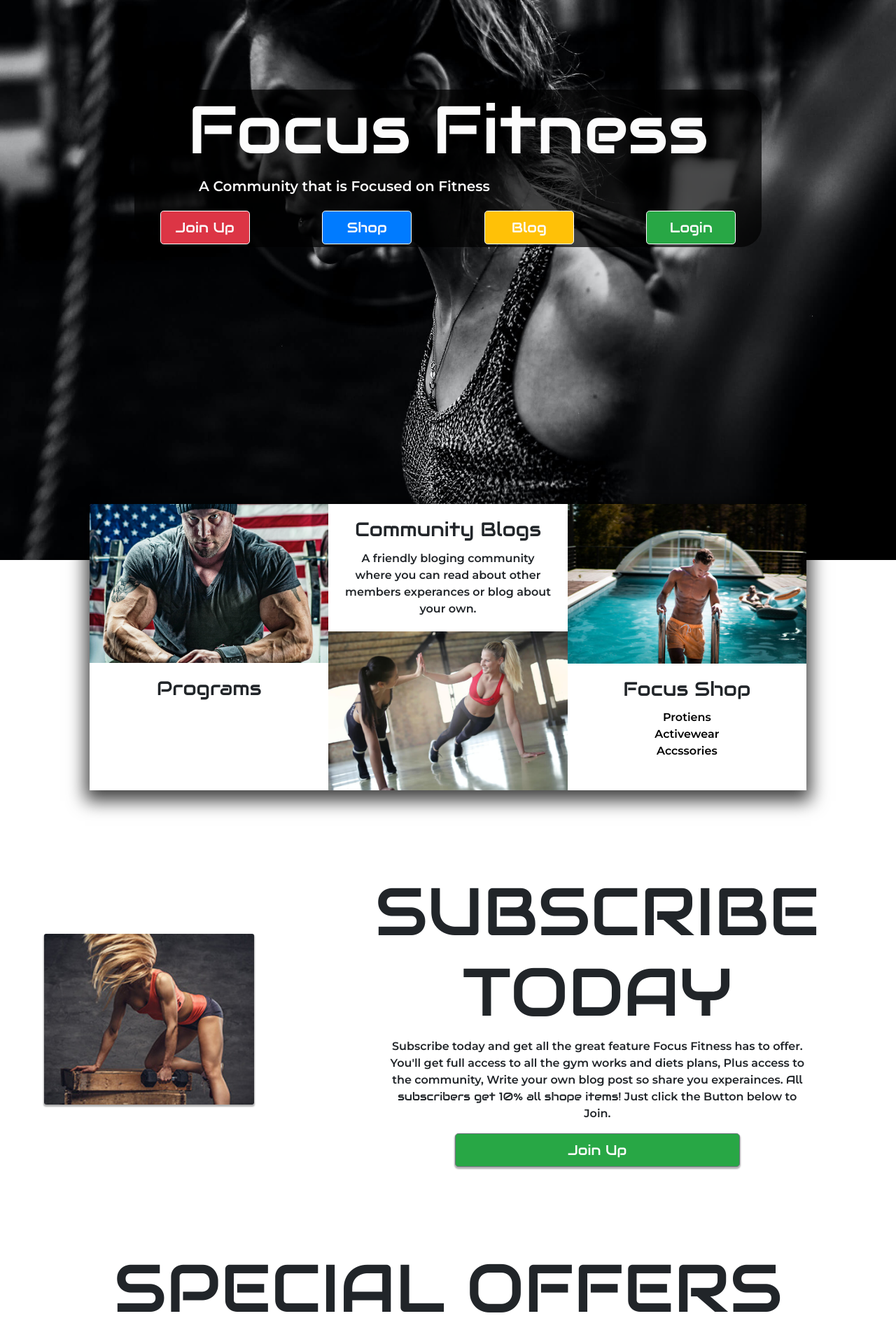
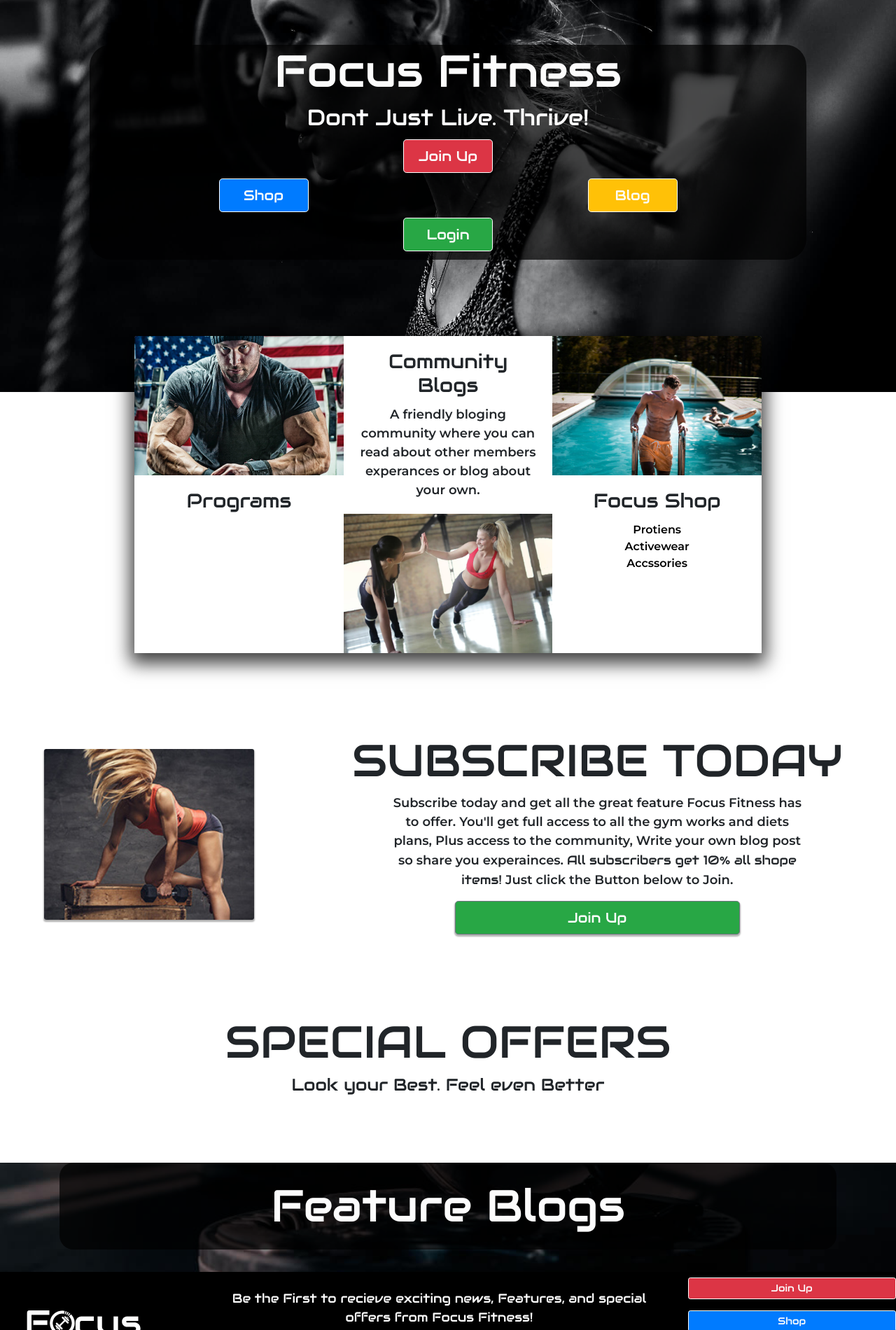
Before and after one commit to Clinton-Davis/focus_fitness, a Django app: page / in a window 1280 px wide. Shown: the part 128-2028 px from the top of the page at 70% size. Run offline with Django 3.2, Linux system fonts and the light colour scheme; data that the repository does not hold is empty; some libraries are stand-ins or nearby versions.

Commit message:
added fontsize to over all pages

```diff
--- a/static/css/style.css
+++ b/static/css/style.css
@@ -4,10 +4,12 @@ html {
   height: 100%;
   width: 100%;
   overflow-x: hidden;
+
 }
 
 body {
   margin-top: 8rem;
+
 }
 
 .crumbs {
@@ -18,6 +20,7 @@ p {
   font-family: "montserrat", sans-serif;
   font-weight: 400;
   max-width: 600px;
+  font-size: 1.125em;
 }
 
 ul {
@@ -305,7 +308,7 @@ nav {
 #section1-pic {
   position: relative;
   top: 0px;
-  height: 100vh;
+  height: 70vh;
   background: url(/static/images/hipcravo-index-unsplash.jpg) no-repeat center center scroll;
   -webkit-background-size: cover;
   -moz-background-size: cover;
@@ -317,11 +320,11 @@ nav {
 
 .container-hero {
   background-color: rgba(0, 0, 0, 0.7);
-  margin-top: 7rem;
+  margin-top: 3rem;
   margin-bottom: 8rem;
 
   height: fit-content;
-  width: 70%;
+  width: 90%;
   border-radius: 30px;
   -webkit-border-radius: 30px;
   -moz-border-radius: 30px;
@@ -329,12 +332,8 @@ nav {
   -o-border-radius: 30px;
 }
 
-#hero-heading {
-  font-size: 8vw;
-}
-
 .active-size {
-  font-size: 7.5vw;
+  font-size: 11.5vw;
 }
 
 .hero-btn {
@@ -378,7 +377,7 @@ nav {
 
 .feature-container {
   position: relative;
-  width: 80%;
+  width: 90%;
   margin-right: auto;
   margin-left: auto;
   margin-top: -5rem;
@@ -767,3 +766,51 @@ nav {
     background-position: left;
   }
 }
+
+
+
+@media (min-width: 576px) {
+  .active-size {
+    font-size: 10vw;
+  }
+}
+
+@media (max-width: 576px) {
+  .container {
+    padding-left: 1px;
+    padding-right: 1px;
+  }
+}
+
+@media (min-width: 768px) {
+  .active-size {
+    font-size: 7vw;
+  }
+
+  .feature-container {
+    width: 80%;
+  }
+
+  .container-hero {
+    width: 80%;
+
+  }
+}
+
+@media (min-width: 992px) {
+  .active-size {
+    font-size: 5vw;
+  }
+
+  .feature-container {
+    width: 70%;
+  }
+}
+
+@media (min-width: 1200px) {
+  .active-size {
+    font-size: 5vw;
+  }
+
+
+}
--- a/templates/home/index.html
+++ b/templates/home/index.html
@@ -9,28 +9,28 @@
         <div class="spaces-1"></div>
         <!--Hero Block-->
         <div class="container-hero mx-auto">
-            <h1 id="" class="active-size aw text-wht text-center">
+            <h1 class="active-size aw text-wht text-center">
                 Focus Fitness
             </h1>
-            <p class="lead text-wht text-center">
-                A Community that is Focused on Fitness
-            </p>
+            <h2 class="aw text-wht mx-auto text-center">
+                Dont Just Live. Thrive!
+            </h2>
             <div class="row d-flex justify-content-center">
-                <div class="col-md-3 col-6 d-flex d-flex justify-content-center no-gutters">
+                <div class=" col-12 d-flex d-flex justify-content-center no-gutters">
                     <a class="ripple-surface hero-btn btn btn-danger btn-lg aw text-wht m-1 border border-white"
                         href="{% url 'account_signup' %}" role="button">Join Up</a>
 
                 </div>
-                <div class="col-md-3 col-6 d-flex d-flex justify-content-center no-gutters">
+                <div class=" col-6 d-flex d-flex justify-content-center no-gutters">
                     <a class="ripple-surface hero-btn btn btn-primary btn-lg aw text-wht m-1 border border-white"
                         href="{% url 'products' %}" role="button">Shop
                     </a>
                 </div>
-                <div class="col-md-3 col-6 d-flex d-flex justify-content-center no-gutters">
+                <div class=" col-6 d-flex d-flex justify-content-center no-gutters">
                     <a class="ripple-surface hero-btn btn btn-warning btn-lg aw text-wht m-1 border border-white"
                         href="{% url 'blog:list' %}" role="button">Blog</a>
                 </div>
-                <div class="col-md-3 col-6 d-flex d-flex justify-content-center no-gutters">
+                <div class="mb-2 col-12 d-flex d-flex justify-content-center no-gutters">
                     <a class="ripple-surface hero-btn btn btn-success btn-lg aw text-wht m-1 border border-white"
                         href="{% url 'account_login' %}" role="button">Login</a>
                 </div>
@@ -108,7 +108,7 @@
     <!--Special offers-->
     <div class="container-fluid mt-4">
         <h2 class="aw active-size text-center">SPECIAL OFFERS</h2>
-        <h4 class="aw text-center mb-5">Look your Best and Feel even Better</h4>
+        <h4 class="aw text-center mb-5">Look your Best. Feel even Better</h4>
     </div>
 
     <div class="row ">
```
